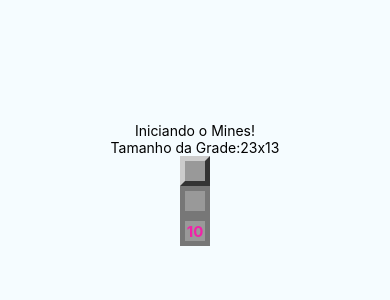
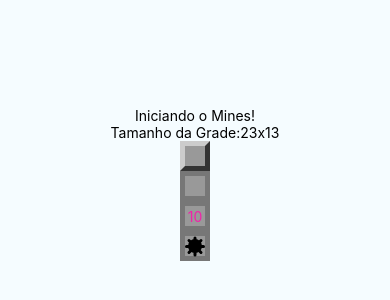
Before and after one commit to Guilherme-Castello-Clear/mines-react-native, a React Native app: screen / in a window 390 px wide. Shown: the part 238-538 px from the top of the page. Built offline with nearby package versions, Linux system fonts and the light colour scheme.

Commit message:
Feat: Added mines

```diff
--- a/App.js
+++ b/App.js
@@ -31,7 +31,7 @@
         <Field/>
         <Field opened/>
         <Field opened nearMines={10}/>
-
+        <Field mined opened exploded/>
       </View>
     )
   }
--- a/src/components/Field.js
+++ b/src/components/Field.js
@@ -1,14 +1,16 @@
 import React from "react";
 import {View, StyleSheet, Text} from 'react-native'
 import params from "../params";
+import Mine from "./Mine";
 
 export default props => {
 
-    const {mined, opened, nearMines} = props
+    const {mined, opened, nearMines, exploded} = props
 
     const styleField = [styles.field]
     if(opened) styleField.push(styles.opened)
-    if (styleField.length === 1) styleField.push(styles.regular)
+    if(exploded) styleField.push(styles.exploded)
+    if(styleField.length === 1) styleField.push(styles.regular)
 
     let color = null
     if (nearMines > 0) {
@@ -26,6 +28,7 @@
                 </Text>
             : false
             }
+            {mined && opened ? <Mine /> : false}
         </View>
     )
 }
@@ -49,7 +52,7 @@
         alignItems: 'center',
         justifyContent: 'center',
     },
-    label: {
+    exploded: {
         fontWeight: 'bold',
         fontSize: params.fontSize,
     }
--- /dev/null
+++ b/src/components/Mine.js
@@ -0,0 +1,43 @@
+import React from 'react';
+import {View, StyleSheet} from 'react-native';
+
+export default props => {
+
+    return (
+    <View style={styles.container}>
+      <View style={styles.coreMine} />
+      <View style={styles.line} />
+      <View style={[styles.line, {transform: [{rotate: '45deg'}]}]} />
+      <View style={[styles.line, {transform: [{rotate: '90deg'}]}]} />
+      <View style={[styles.line, {transform: [{rotate: '135deg'}]}]} />
+    </View>
+  );
+
+};
+
+const styles = StyleSheet.create({
+
+  container: {
+    alignItems: 'center',
+    justifyContent: 'center',
+  },
+  coreMine: {
+    height: 14,
+    width: 14,
+    borderRadius: 10,
+    backgroundColor: 'black',
+    alignItems: 'center',
+    justifyContent: 'center',
+  },
+  line: {
+    position: 'absolute',
+    height: 3,
+    width: 20,
+    borderRadius: 3,
+    backgroundColor: 'black',
+  },
+  exploded: {
+    backgroundColor: 'red',
+    borderColor: 'red',
+  }
+});
```
